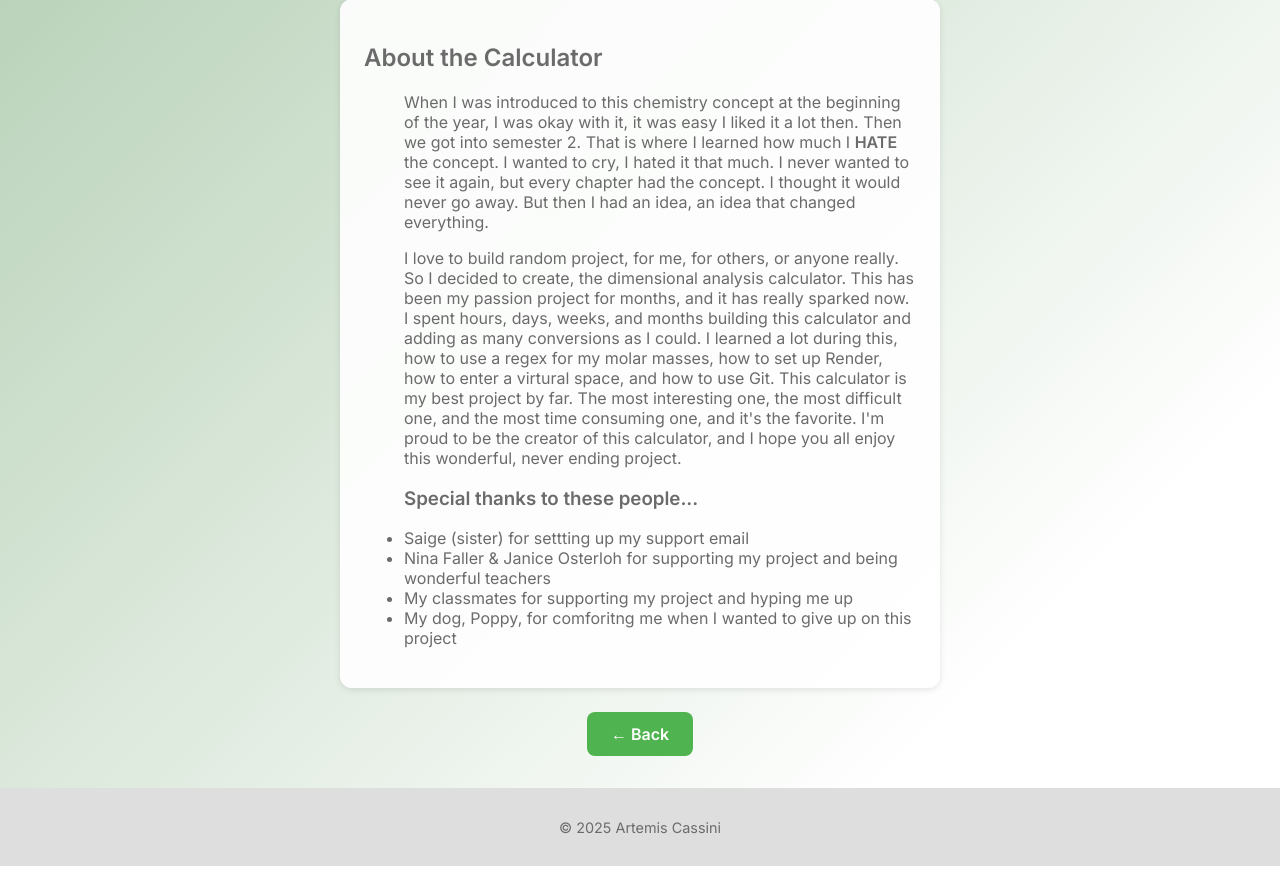
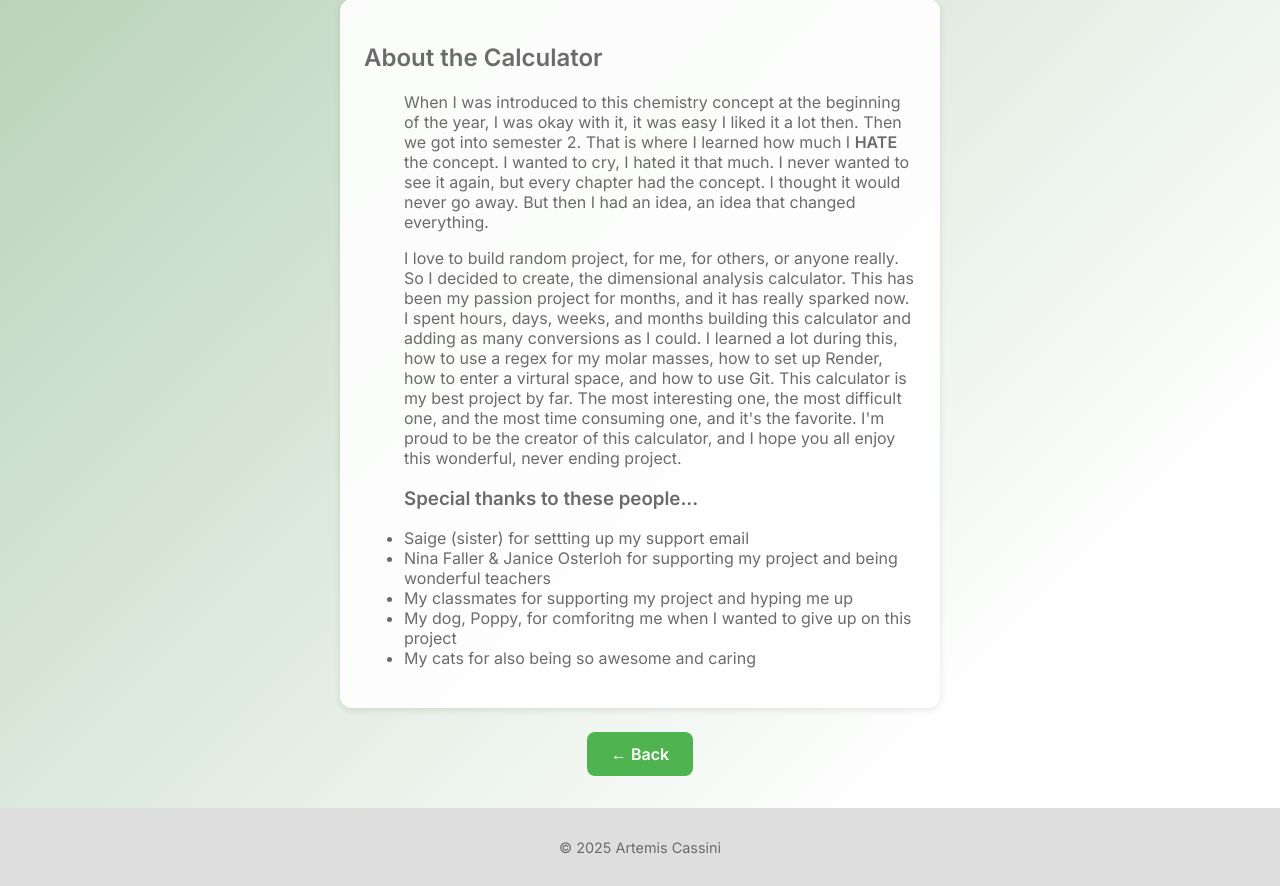
Before and after one commit to Artemis-Cassini/Dimensional-Analysis, a Flask app: page /about in a window 1280 px wide. Shown: the part 222-1108 px from the top of the page. Run offline with Flask 3, Linux system fonts and the light colour scheme.

Commit message:
about.html

```diff
--- a/CalcWebsite/templates/about.html
+++ b/CalcWebsite/templates/about.html
@@ -127,6 +127,7 @@
         <li>Nina Faller & Janice Osterloh for supporting my project and being wonderful teachers</li>
         <li>My classmates for supporting my project and hyping me up</li>
         <li>My dog, Poppy, for comforitng me when I wanted to give up on this project</li>
+        <li>My cats for also being so awesome and caring</li>
       </ul>
     </section>
 
```
